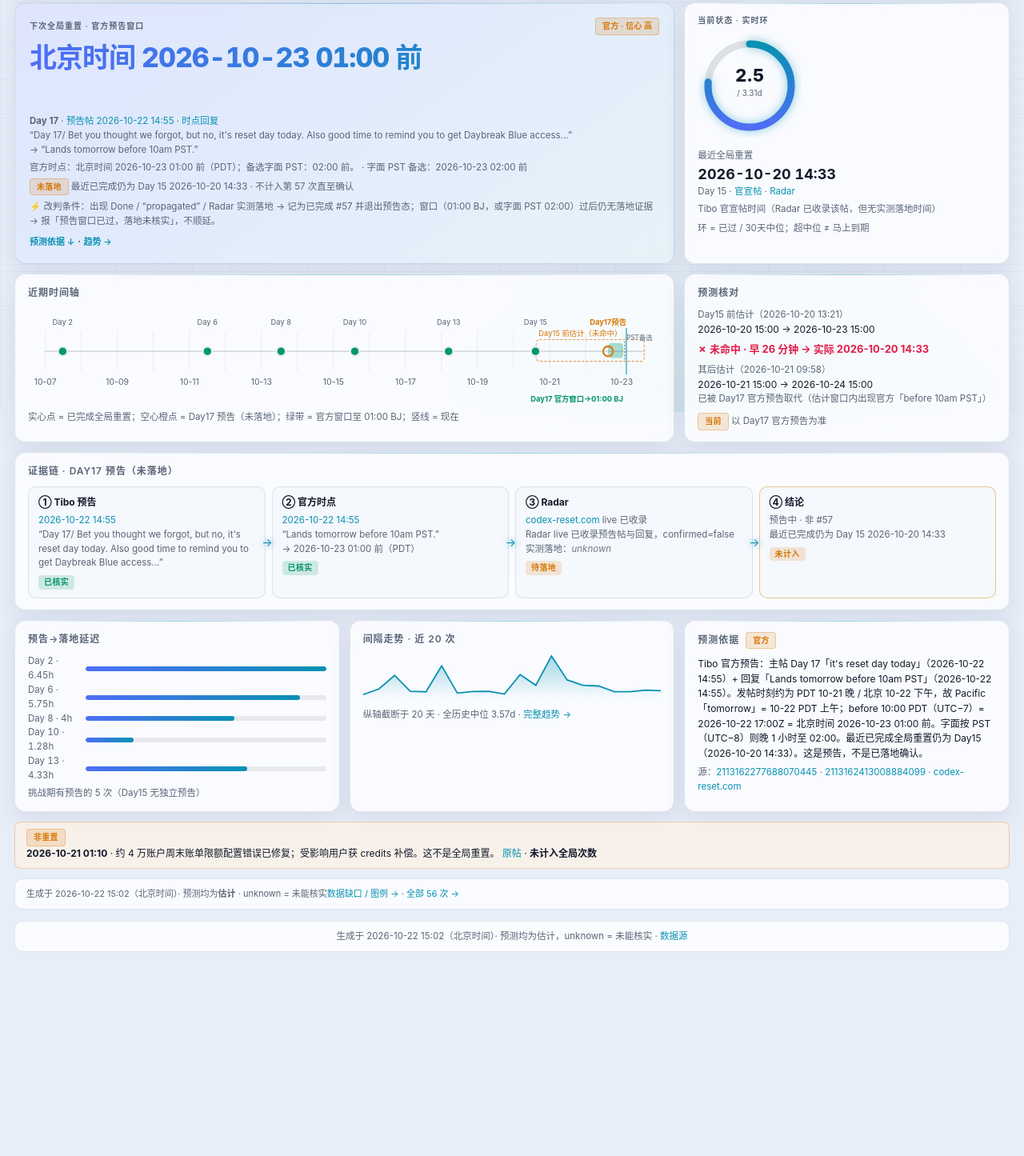
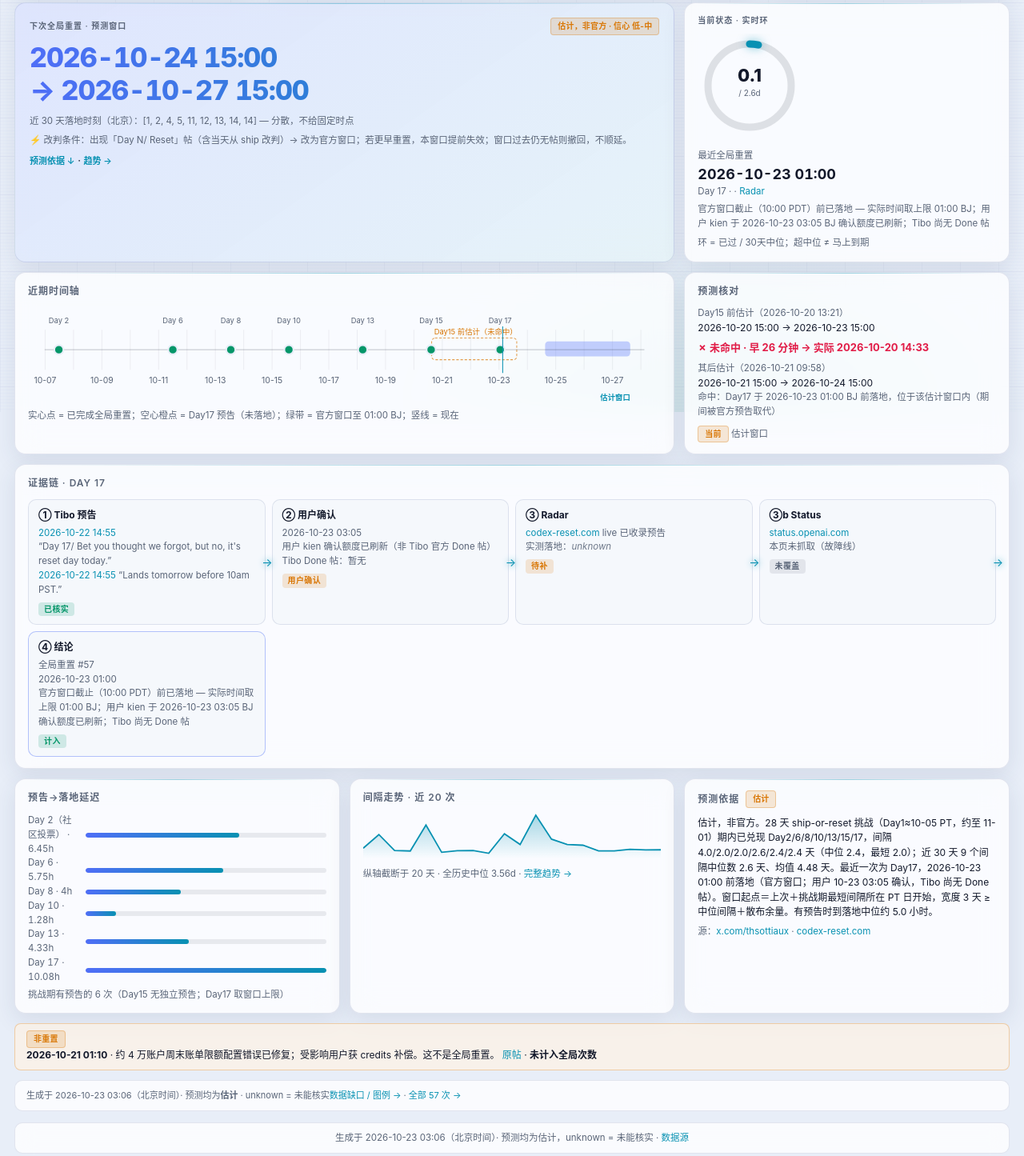
Before and after one commit to gradient30/tibo-reset, a plain HTML site: page index.html in a window 1280 px wide. Shown: the part 285-1730 px from the top of the page at 80% size. Before the commit the page ends 1511 px from the top, so only its background shows below. Drawn offline with Linux system fonts and the light colour scheme.

Commit message:
Day17 reset landed (#57): user-confirmed 03:05 BJ, before 01:00 BJ official window; new estimate forecast

```diff
--- a/index.html
+++ b/index.html
@@ -128,51 +128,58 @@ svg text{fill:var(--mut);font-size:10px}ul{margin:4px 0;padding-left:16px}li{mar
 </main><footer class="foot q" id="sf"></footer></div>
 <script>
 const D={
- "generated_at_bj": "2026-10-22 15:02",
+ "generated_at_bj": "2026-10-23 03:06",
  "sources": [
   "https://x.com/thsottiaux",
   "https://codex-reset.com/api/timeline",
   "https://status.openai.com"
  ],
  "last_reset": {
-  "id": "2112432076767289678",
-  "radar_url": "https://x.com/thsottiaux/status/2112432076767289678",
-  "radar_summary": "Day 15 of the 28-day ship-or-reset series: hours after “We’re cooked”, Tibo posted the global reset: “Nevermind, we’re still cooking... and reset. Enjoy.”",
+  "id": "2113162277688070445",
+  "radar_url": "https://x.com/thsottiaux/status/2113162277688070445",
+  "radar_summary": "Day 17 of the 28-day ship-or-reset series: Tibo posted \"it's reset day today\" and replied \"Lands tomorrow before 10am PST\". Landing confirmed by user quota refresh (2026-10-23 03:05 BJ); no Tibo Done post yet.",
   "reasons": [],
-  "actual_utc": "2026-10-20T06:33:48+00:00",
-  "actual_bj": "2026-10-20 14:33",
-  "actual_basis": "Tibo 官宣帖时间（Radar 已收录该帖，但无实测落地时间）",
-  "window": null,
-  "label": "Day 15",
-  "teaser": null,
-  "predicted_bj": "unknown",
-  "pred_note": "无预告：官宣即重置（所引用的 03:45「Day 15/ We're cooked」不是重置预告）",
-  "lag_teaser_h": null,
-  "dev_h": null,
-  "confirmation": {
-   "url": "https://x.com/thsottiaux/status/2112432076767289678",
-   "time_bj": "2026-10-20 14:33",
-   "quote": "Day 15/ Nevermind, we're still cooking... and reset. Enjoy."
-  },
-  "quoted": {
-   "url": "https://x.com/thsottiaux/status/2112268918681485431",
-   "time_bj": "2026-10-20 03:45",
-   "quote": "Day 15/ We're cooked（非重置）"
-  },
-  "gap_days": 2.41
+  "actual_utc": "2026-10-22T17:00:00+00:00",
+  "actual_bj": "2026-10-23 01:00",
+  "actual_basis": "官方窗口截止（10:00 PDT）前已落地 — 实际时间取上限 01:00 BJ；用户 kien 于 2026-10-23 03:05 BJ 确认额度已刷新；Tibo 尚无 Done 帖",
+  "window": {
+   "label": "Lands tomorrow before 10am PST",
+   "end_at": "2026-10-22T17:00:00+00:00"
+  },
+  "label": "Day 17",
+  "teaser": {
+   "url": "https://x.com/thsottiaux/status/2113162277688070445",
+   "time_bj": "2026-10-22 14:55",
+   "quote": "Day 17/ Bet you thought we forgot, but no, it's reset day today."
+  },
+  "reply": {
+   "url": "https://x.com/thsottiaux/status/2113162413008884099",
+   "time_bj": "2026-10-22 14:55",
+   "quote": "Lands tomorrow before 10am PST."
+  },
+  "predicted_bj": "2026-10-23 01:00（截止）",
+  "pred_note": "官方窗口：Lands tomorrow before 10am PST（主读 PDT；字面 PST 为 02:00）",
+  "lag_teaser_h": 10.08,
+  "dev_h": 0.0,
+  "confirmation": null,
+  "user_confirm": {
+   "time_bj": "2026-10-23 03:05",
+   "note": "用户 kien 确认额度已刷新（非 Tibo 官方 Done 帖）"
+  },
+  "gap_days": 2.43
  },
- "days_since_last": 2.02,
+ "days_since_last": 0.09,
  "stats_30d": {
-  "n": 8,
-  "mean": 4.74,
-  "median": 3.31,
+  "n": 9,
+  "mean": 4.48,
+  "median": 2.6,
   "min": 2.04,
   "max": 14.42
  },
  "stats_all": {
-  "n": 55,
-  "mean": 7.24,
-  "median": 3.57,
+  "n": 56,
+  "mean": 7.15,
+  "median": 3.56,
   "min": 0.5,
   "max": 67.74
  },
@@ -181,21 +188,27 @@ const D={
   5.75,
   4.0,
   1.28,
-  4.33
+  4.33,
+  10.08
+ ],
+ "teaser_lag_labels": [
+  "Day 2（社区投票）",
+  "Day 6",
+  "Day 8",
+  "Day 10",
+  "Day 13",
+  "Day 17"
  ],
  "forecast": {
-  "kind": "official",
-  "window_start_bj": "2026-10-22 15:02",
-  "window_end_bj": "2026-10-23 01:00",
-  "window_end_bj_alt": "2026-10-23 02:00",
-  "confidence": "高",
-  "label": "官方预告窗口",
-  "basis": "Tibo 官方预告：主帖 Day 17「it's reset day today」（2026-10-22 14:55）+ 回复「Lands tomorrow before 10am PST」（2026-10-22 14:55）。发帖时刻约为 PDT 10-21 晚 / 北京 10-22 下午，故 Pacific「tomorrow」= 10-22 PDT 上午；before 10:00 PDT（UTC−7）= 2026-10-22 17:00Z = 北京时间 2026-10-23 01:00 前。字面按 PST（UTC−8）则晚 1 小时至 02:00。最近已完成全局重置仍为 Day15（2026-10-20 14:33）。这是预告，不是已落地确认。",
-  "change": "出现 Done / “propagated” / Radar 实测落地 → 记为已完成 #57 并退出预告态；窗口（01:00 BJ，或字面 PST 02:00）过后仍无落地证据 → 报「预告窗口已过，落地未核实」，不顺延。",
-  "hour_note": "官方时点：北京时间 2026-10-23 01:00 前（PDT）；备选字面 PST：02:00 前。",
+  "kind": "estimate",
+  "window_start_bj": "2026-10-24 15:00",
+  "window_end_bj": "2026-10-27 15:00",
+  "confidence": "低-中",
+  "basis": "估计，非官方。28 天 ship-or-reset 挑战（Day1≈10-05 PT，约至 11-01）期内已兑现 Day2/6/8/10/13/15/17，间隔 4.0/2.0/2.0/2.6/2.4/2.4 天（中位 2.4，最短 2.0）；近 30 天 9 个间隔中位数 2.6 天、均值 4.48 天。最近一次为 Day17，2026-10-23 01:00 前落地（官方窗口；用户 10-23 03:05 确认，Tibo 尚无 Done 帖）。窗口起点＝上次＋挑战期最短间隔所在 PT 日开始，宽度 3 天 ≥ 中位间隔＋散布余量。有预告时到落地中位约 5.0 小时。",
+  "change": "出现「Day N/ Reset」帖（含当天从 ship 改判）→ 改为官方窗口；若更早重置，本窗口提前失效；窗口过去仍无帖则撤回，不顺延。",
+  "hour_note": "近 30 天落地时刻（北京）：[1, 2, 4, 5, 11, 12, 13, 14, 14] — 分散，不给固定时点",
   "sources": [
-   "https://x.com/thsottiaux/status/2113162277688070445",
-   "https://x.com/thsottiaux/status/2113162413008884099",
+   "https://x.com/thsottiaux",
    "https://codex-reset.com"
   ]
  },
@@ -213,37 +226,10 @@ const D={
   "made_bj": "2026-10-21 09:58",
   "window_start_bj": "2026-10-21 15:00",
   "window_end_bj": "2026-10-24 15:00",
-  "verdict": "已被 Day17 官方预告取代（估计窗口内出现官方「before 10am PST」）",
+  "verdict": "命中：Day17 于 2026-10-23 01:00 BJ 前落地，位于该估计窗口内（期间被官方预告取代）",
   "confidence": "低-中"
  },
- "pending": {
-  "id": "2113162277688070445",
-  "label": "Day 17",
-  "status": "pending",
-  "teaser": {
-   "url": "https://x.com/thsottiaux/status/2113162277688070445",
-   "time_bj": "2026-10-22 14:55",
-   "time_utc": "2026-10-22T06:55:22+00:00",
-   "quote": "Day 17/ Bet you thought we forgot, but no, it's reset day today. Also good time to remind you to get Daybreak Blue access..."
-  },
-  "reply": {
-   "url": "https://x.com/thsottiaux/status/2113162413008884099",
-   "time_bj": "2026-10-22 14:55",
-   "time_utc": "2026-10-22T06:55:54+00:00",
-   "quote": "Lands tomorrow before 10am PST."
-  },
-  "predicted_bj": "2026-10-23 01:00 前（PDT）",
-  "predicted_bj_alt": "2026-10-23 02:00 前（字面 PST）",
-  "predicted_utc": "2026-10-22T17:00:00+00:00",
-  "pred_note": "官方窗口：Lands tomorrow before 10am PST（主读 PDT；字面 PST 晚 1 小时）",
-  "actual_bj": "unknown",
-  "actual_basis": "尚未落地 — 等待 Tibo Done / Radar 实测",
-  "radar_urls": [
-   "https://x.com/thsottiaux/status/2113162277688070445",
-   "https://x.com/thsottiaux/status/2113162413008884099"
-  ],
-  "radar_note": "Radar live 已收录预告帖与回复，confirmed=false"
- },
+ "pending": null,
  "events": [
   {
    "id": "1968163721034994139",
@@ -1447,6 +1433,40 @@ const D={
     "quote": "Day 15/ We're cooked（非重置）"
    },
    "gap_days": 2.41
+  },
+  {
+   "id": "2113162277688070445",
+   "radar_url": "https://x.com/thsottiaux/status/2113162277688070445",
+   "radar_summary": "Day 17 of the 28-day ship-or-reset series: Tibo posted \"it's reset day today\" and replied \"Lands tomorrow before 10am PST\". Landing confirmed by user quota refresh (2026-10-23 03:05 BJ); no Tibo Done post yet.",
+   "reasons": [],
+   "actual_utc": "2026-10-22T17:00:00+00:00",
+   "actual_bj": "2026-10-23 01:00",
+   "actual_basis": "官方窗口截止（10:00 PDT）前已落地 — 实际时间取上限 01:00 BJ；用户 kien 于 2026-10-23 03:05 BJ 确认额度已刷新；Tibo 尚无 Done 帖",
+   "window": {
+    "label": "Lands tomorrow before 10am PST",
+    "end_at": "2026-10-22T17:00:00+00:00"
+   },
+   "label": "Day 17",
+   "teaser": {
+    "url": "https://x.com/thsottiaux/status/2113162277688070445",
+    "time_bj": "2026-10-22 14:55",
+    "quote": "Day 17/ Bet you thought we forgot, but no, it's reset day today."
+   },
+   "reply": {
+    "url": "https://x.com/thsottiaux/status/2113162413008884099",
+    "time_bj": "2026-10-22 14:55",
+    "quote": "Lands tomorrow before 10am PST."
+   },
+   "predicted_bj": "2026-10-23 01:00（截止）",
+   "pred_note": "官方窗口：Lands tomorrow before 10am PST（主读 PDT；字面 PST 为 02:00）",
+   "lag_teaser_h": 10.08,
+   "dev_h": 0.0,
+   "confirmation": null,
+   "user_confirm": {
+    "time_bj": "2026-10-23 03:05",
+    "note": "用户 kien 确认额度已刷新（非 Tibo 官方 Done 帖）"
+   },
+   "gap_days": 2.43
   }
  ],
  "gaps": [
@@ -1459,7 +1479,7 @@ const D={
   "banked reset 单独列出，不计入间隔",
   "Day 15（10-20）Radar 只收录了官宣帖、没有实测落地时间，实际时间取帖子时间",
   "2026-10-21 01:10 的 credits 补偿帖（约 4 万账户账单限额错误）不是全局重置，未计入次数",
-  "Day 17（10-22）仅为官方预告，尚未确认落地，未计入全局次数；实际时间=unknown"
+  "Day 17 已计入 #57：Radar/Tibo 尚无落地确认帖，依据为官方窗口（10:00 PDT = 01:00 BJ 前）＋用户 2026-10-23 03:05 BJ 确认额度刷新；实际时间取窗口上限"
  ],
  "banked": [
   {
@@ -1599,14 +1619,14 @@ if(isOff&&Pend){
 <div class="node" style="border-color:color-mix(in srgb,var(--warn) 40%,transparent)"><b>④ 结论</b><div class="q">预告中 · 非 #${D.events.length+1}</div><div class="q">最近已完成仍为 ${L.label} ${L.actual_bj}</div>${st('mid','未计入')}</div></div>`;
 }else{
  $('#flow').innerHTML=`<h2>证据链 · ${L.label||'最近一次'}</h2><div class="flow">
-<div class="node"><b>① Tibo X</b><div class="q">${L.confirmation?lk(L.confirmation.url,L.confirmation.time_bj)+'<br>“'+L.confirmation.quote+'”':U}</div>${L.quoted?`<div class="q">引用 ${lk(L.quoted.url,L.quoted.time_bj)}：${L.quoted.quote}</div>`:''}${st('ok','已核实')}</div>
-<div class="node"><b>② Radar</b><div class="q">${lk('https://codex-reset.com','codex-reset.com')} 已收录<br>实测落地：${U}</div>${st('mid','部分')}</div>
-<div class="node"><b>③ Status</b><div class="q">${lk('https://status.openai.com','status.openai.com')}<br>本页未抓取（故障线）</div>${st('no','未覆盖')}</div>
+${L.user_confirm?`<div class="node"><b>① Tibo 预告</b><div class="q">${lk(L.teaser.url,L.teaser.time_bj)}<br>“${L.teaser.quote}”<br>${lk(L.reply.url,L.reply.time_bj)} “${L.reply.quote}”</div>${st('ok','已核实')}</div><div class="node"><b>② 用户确认</b><div class="q">${L.user_confirm.time_bj}<br>${L.user_confirm.note}<br>Tibo Done 帖：暂无</div>${st('mid','用户确认')}</div>`:`<div class="node"><b>① Tibo X</b><div class="q">${L.confirmation?lk(L.confirmation.url,L.confirmation.time_bj)+'<br>“'+L.confirmation.quote+'”':U}</div>${L.quoted?`<div class="q">引用 ${lk(L.quoted.url,L.quoted.time_bj)}：${L.quoted.quote}</div>`:''}${st('ok','已核实')}</div>`}
+${L.user_confirm?`<div class="node"><b>③ Radar</b><div class="q">${lk('https://codex-reset.com','codex-reset.com')} live 已收录预告<br>实测落地：${U}</div>${st('mid','待补')}</div>`:`<div class="node"><b>② Radar</b><div class="q">${lk('https://codex-reset.com','codex-reset.com')} 已收录<br>实测落地：${U}</div>${st('mid','部分')}</div>`}
+<div class="node"><b>${L.user_confirm?'③b':'③'} Status</b><div class="q">${lk('https://status.openai.com','status.openai.com')}<br>本页未抓取（故障线）</div>${st('no','未覆盖')}</div>
 <div class="node" style="border-color:color-mix(in srgb,var(--acc) 40%,transparent)"><b>④ 结论</b><div class="q">全局重置 #${D.events.length}<br>${L.actual_bj}</div><div class="q">${L.actual_basis}</div>${st('ok','计入')}</div></div>`;
 }}
 // Lag + spark + basis
 const lags=D.teaser_lag_hours_challenge,ml=Math.max(...lags);
-$('#lag').innerHTML=`<h2>预告→落地延迟</h2>${lags.map((h,i)=>`<div class="q" style="display:flex;gap:8px;align-items:center"><span style="width:64px;font-variant-numeric:tabular-nums">Day ${[2,6,8,10,13][i]} · ${h}h</span><div class="bar" style="flex:1;margin:4px 0"><i style="width:${h/ml*100}%"></i></div></div>`).join('')}<div class="q" style="margin-top:4px">挑战期有预告的 5 次（Day15 无独立预告）</div>`;
+$('#lag').innerHTML=`<h2>预告→落地延迟</h2>${lags.map((h,i)=>`<div class="q" style="display:flex;gap:8px;align-items:center"><span style="width:64px;font-variant-numeric:tabular-nums">${(D.teaser_lag_labels||[])[i]||''} · ${h}h</span><div class="bar" style="flex:1;margin:4px 0"><i style="width:${h/ml*100}%"></i></div></div>`).join('')}<div class="q" style="margin-top:4px">挑战期有预告的 ${lags.length} 次（Day15 无独立预告；Day17 取窗口上限）</div>`;
 $('#sparkcard').innerHTML=`<h2>间隔走势 · 近 20 次</h2>${sparkSVG(56)}<div class="q" style="margin-top:6px">纵轴截断于 20 天 · 全历史中位 ${A.median}d · <a href="#trend">完整趋势 →</a></div>`;
 $('#basis').innerHTML=`<h2>预测依据 <span class="tag">${isOff?'官方':'估计'}</span></h2><p class="q" style="margin:0 0 6px;color:var(--fg);font-size:12px;line-height:1.55">${F.basis}</p><div class="q">源：${(F.sources||[]).map(u=>lk(u,u.includes('status/')?u.split('/').pop():u.replace('https://',''))).join(' · ')|| (lk(L.confirmation.url,(L.label||'')+' 官宣')+' · '+lk('https://codex-reset.com','Radar'))}</div>`;
 // Banner + overview foot
```
Also changed, not shown: data.json (+92 -72 lines), tpl.html (+4 -4 lines), previews/preview-overview.png, 1 other file.
